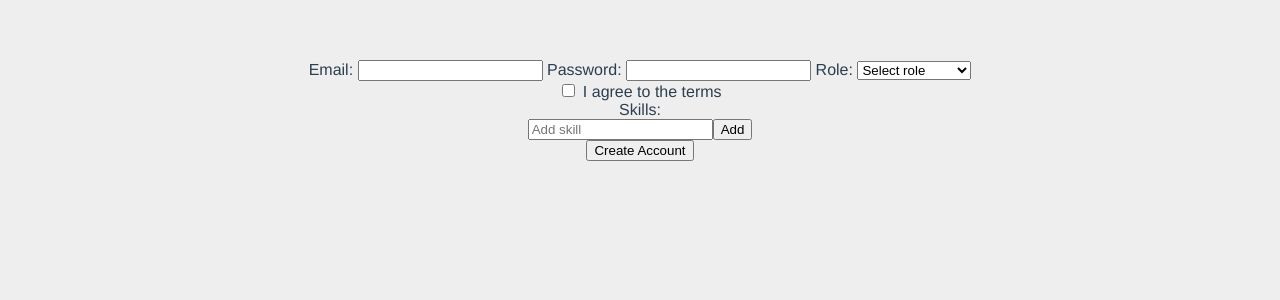
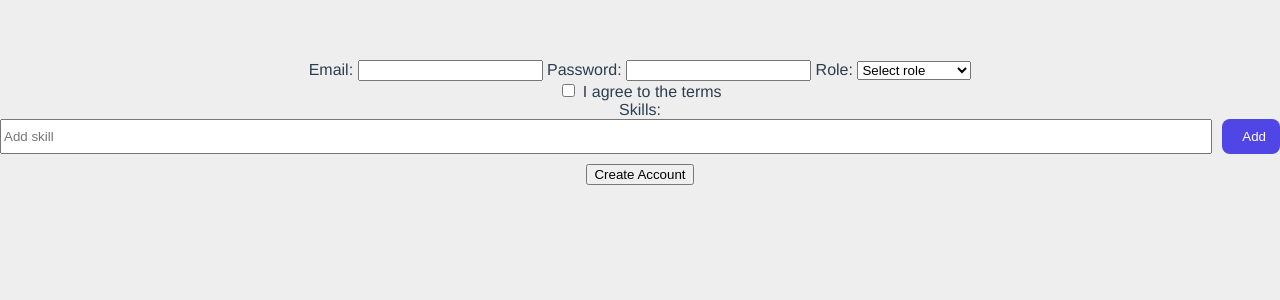
Before and after one commit to esraasaab1-droid/form-signup, a Vue app: page / in a window 1280 px wide. Shown: the top 300 px of the page. Built offline with nearby package versions, Linux system fonts and the light colour scheme.

Commit message:
Update Signup.vue

```diff
--- a/src/components/Signup.vue
+++ b/src/components/Signup.vue
@@ -128,3 +128,39 @@ export default {
   }
 };
 </script>
+<style>
+.skill-input {
+  display: flex;
+  gap: 10px;
+  margin-bottom: 10px;
+}
+
+.skill-input input {
+  flex: 1;
+}
+
+.skill-input button {
+  background: #4f46e5;
+  color: white;
+  border: none;
+  padding: 10px 14px;
+  border-radius: 8px;
+  cursor: pointer;
+  transition: 0.2s;
+  display: flex;
+  align-items: center;
+  gap: 6px;
+}
+
+.skill-input button:hover {
+  background: #4338ca;
+}
+
+.pill {
+  display: inline-block;
+  margin: 6px;
+  padding: 6px 10px;
+  background: #eee;
+  border-radius: 20px;
+  cursor: pointer;
+}</style>
```
